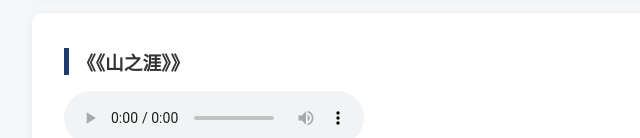
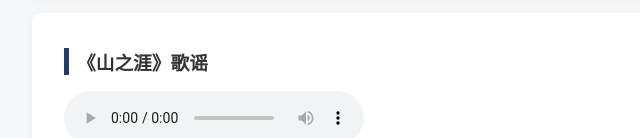
Before and after one commit to Hangang-png/Songs, a plain HTML site: page index.html in a window 1280 px wide. Shown: the part 925-1063 px from the top of the page, without its empty margins (176-816 px from the left). Drawn offline with Linux system fonts and the light colour scheme.

Commit message:
Update index.html

```diff
--- a/index.html
+++ b/index.html
@@ -54,7 +54,7 @@
     </section>
 
     <section class="section fade-in-delay" style="animation-delay: 0.8s;">
-	  <h3>《《山之涯》》</h3>
+	  <h3>《山之涯》歌谣</h3>
 	  <audio class="audio-player" controls>
 	    <source src="《山之涯》.mp3" type="audio/mpeg" />
 	  </audio>
```
